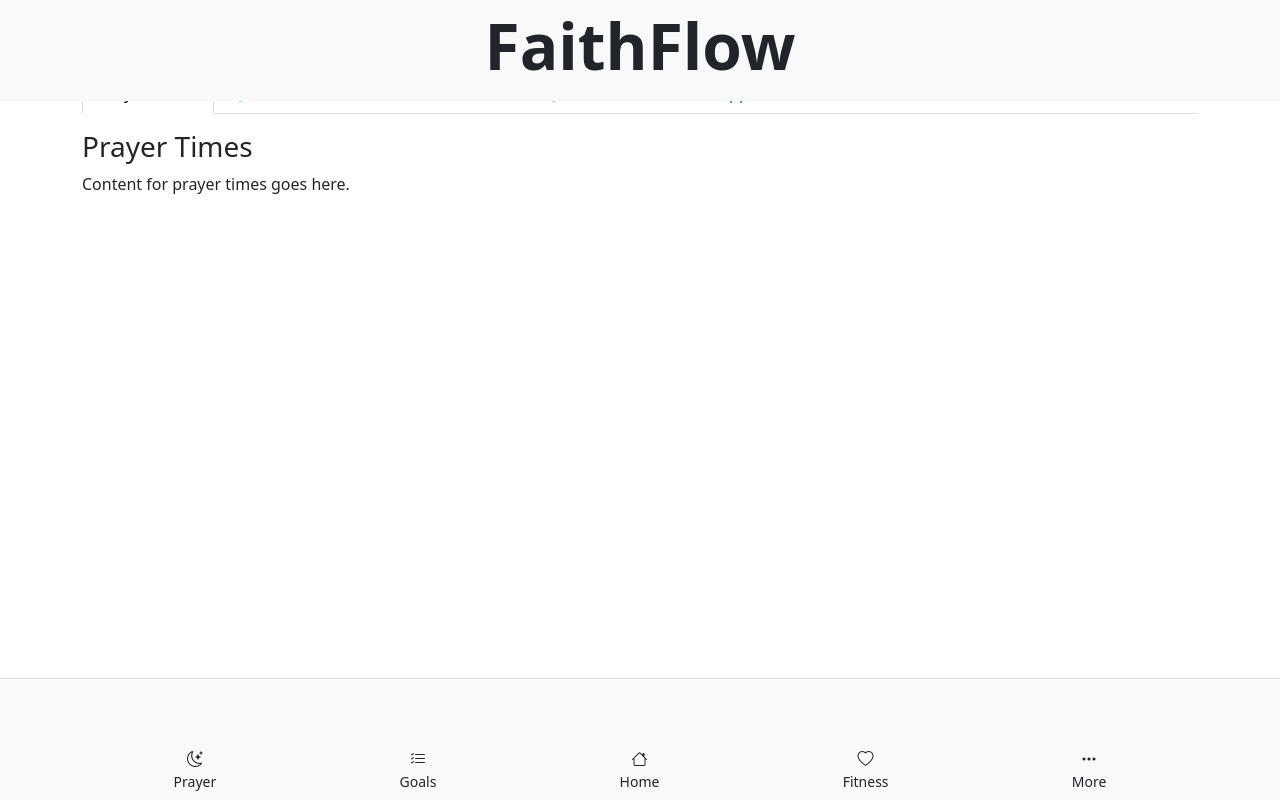
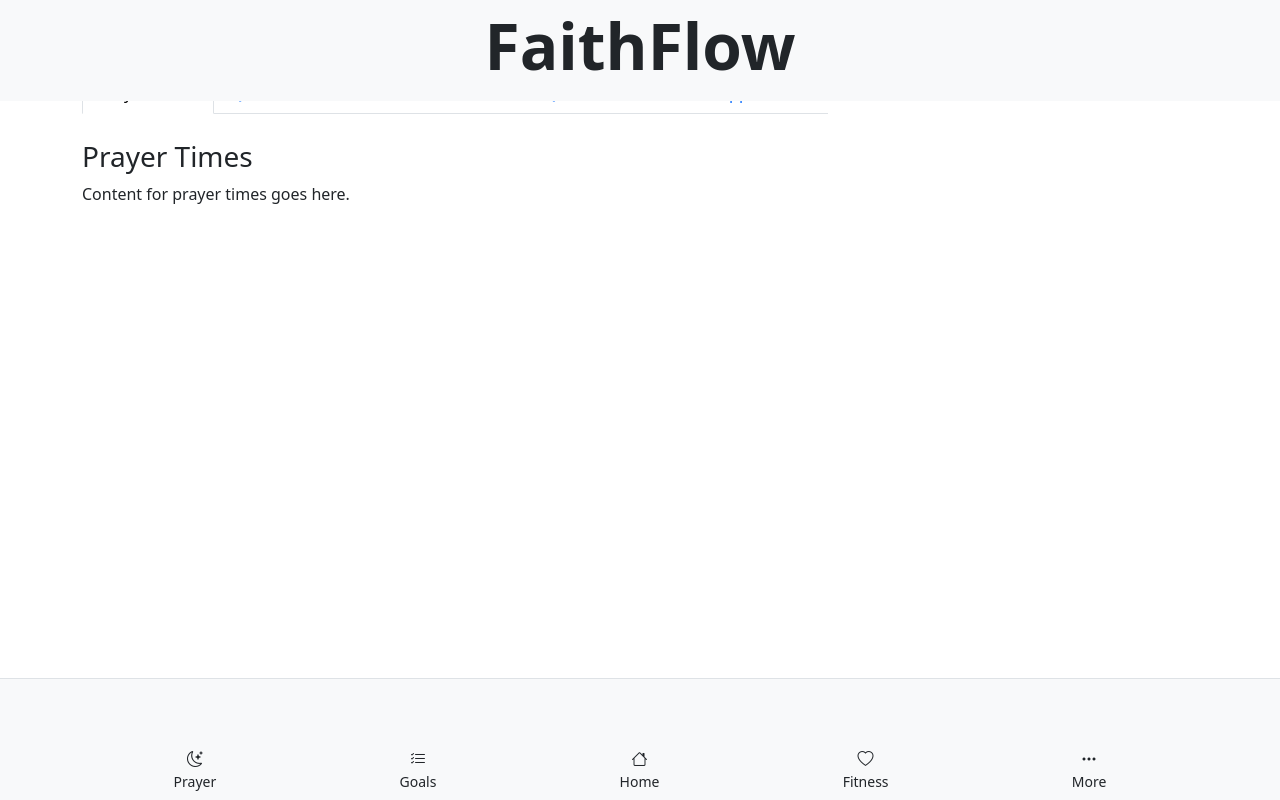
Before and after one commit to abdelhadi-benslim-19/FaithFlow, a plain HTML site: page prayer.html in a window 1280 px wide. Drawn offline with nearby package versions, Linux system fonts and the light colour scheme.

Commit message:
Update prayer.html

```diff
--- a/prayer.html
+++ b/prayer.html
@@ -13,6 +13,7 @@
     <!-- Prayer Tabs Content -->
     <div class="container mt-4 pt-5"> <!-- Added pt-5 to ensure space below header -->
         <!-- Tab navigation -->
+        <div class="tab-container">
             <ul class="nav nav-tabs" id="myTab" role="tablist">
                 <li class="nav-item" role="presentation">
                     <a class="nav-link active" id="prayer-times-tab" data-bs-toggle="tab" href="#prayer-times" role="tab" aria-controls="prayer-times" aria-selected="true">Prayer Times</a>
@@ -37,6 +38,7 @@
                     <a class="nav-link" id="supplications-tab" data-bs-toggle="tab" href="#supplications" role="tab" aria-controls="supplications" aria-selected="false">Supplications</a>
                 </li>
             </ul>
+        </div>
 
         <!-- Tab content -->
         <div class="tab-content mt-3" id="myTabContent">
@@ -76,6 +78,6 @@
 
     <script src="https://code.jquery.com/jquery-3.6.0.min.js"></script>
     <script src="https://cdn.jsdelivr.net/npm/bootstrap@5.1.3/dist/js/bootstrap.bundle.min.js"></script>
-    <script src="../src/js/main.js"></script>
+    <script src="../js/main.js"></script>
 </body>
                     </html>
```
Lines whose indentation alone changed are shown as unchanged.
